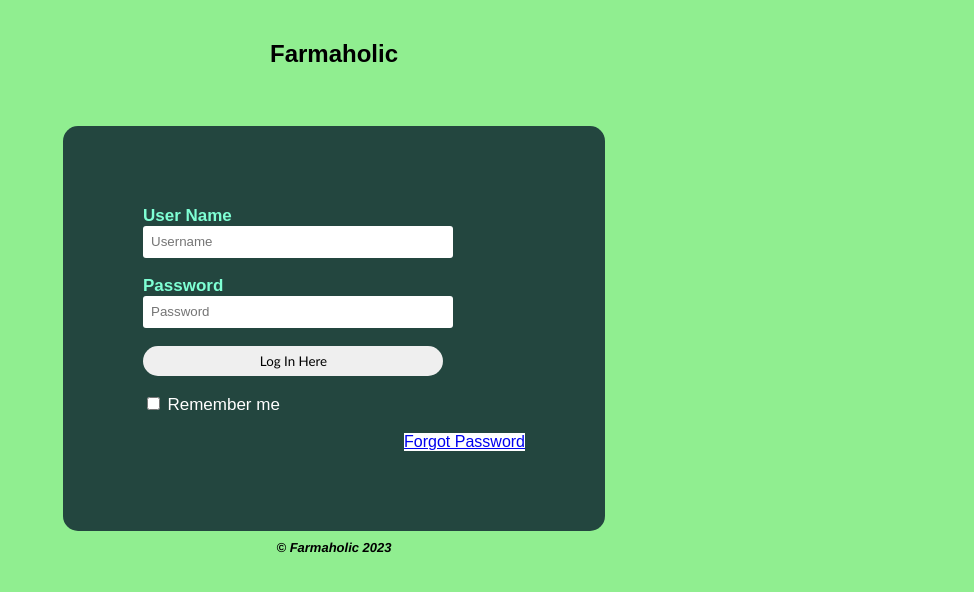
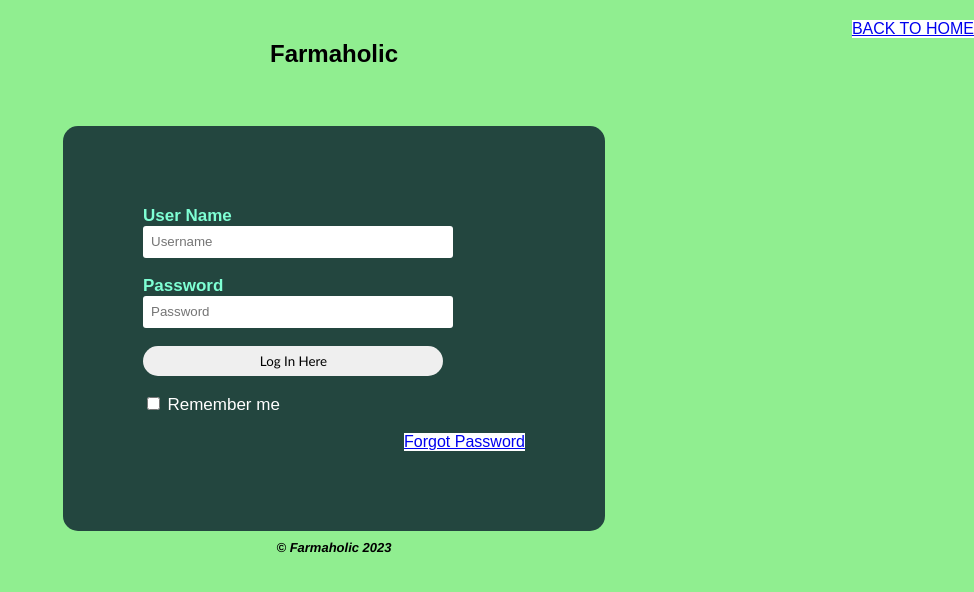
Before and after one commit to MOHANMMANU/Farmaholics.io, a plain HTML site: page login.html in a window 1280 px wide. Shown: the whole page, without its empty margins (306-1280 px from the left). Drawn offline with Linux system fonts and the light colour scheme.

Commit message:
Update login.html

```diff
--- a/login.html
+++ b/login.html
@@ -5,6 +5,7 @@
     <link rel="stylesheet" type="text/css" href="login1.css">
 </head>
 <body>
+    <a href="index.html">BACK TO HOME</a>
     <h2>Farmaholic</h2><br>
     <div class="login">
     <form id="login" method="get" action="login.php">
```
